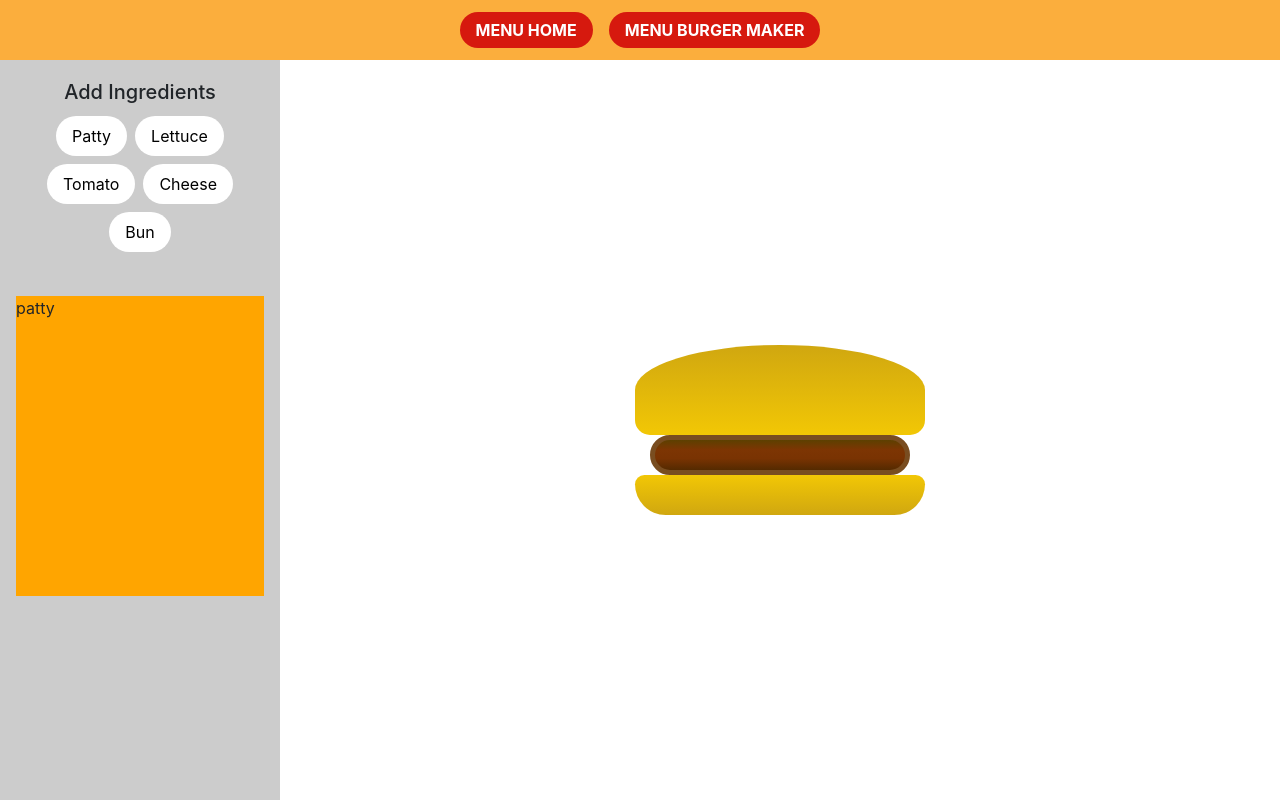
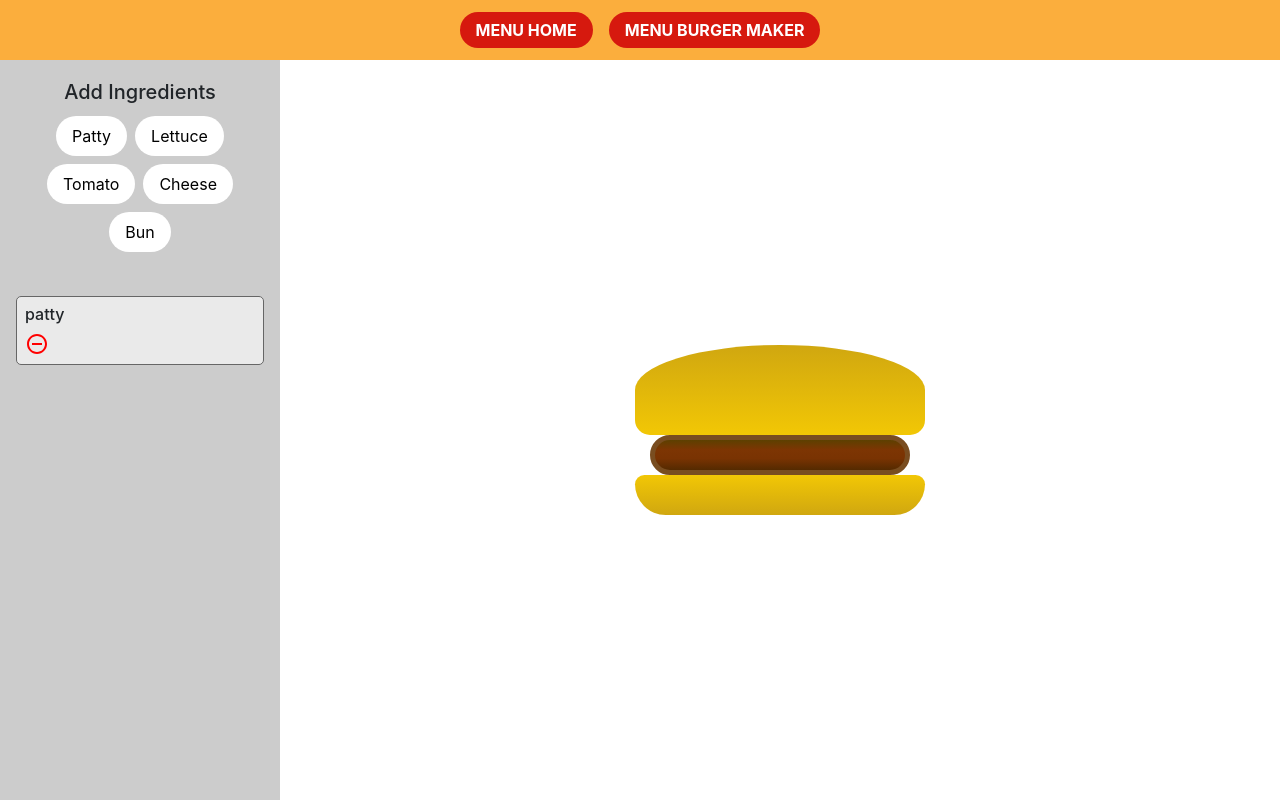
Before and after one commit to Bimzking1/burger-mini-app, a React (Create React App) app: page /burger-maker in a window 1280 px wide. Both pictures are taken after a click on the button "Patty". Built offline with nearby package versions, Linux system fonts and the light colour scheme.

Commit message:
Jumat, 1 April 2022 - Async Fixes #11

```diff
--- a/package.json
+++ b/package.json
@@ -8,6 +8,7 @@
     "@testing-library/user-event": "^13.5.0",
     "react": "^17.0.2",
     "react-dom": "^17.0.2",
+    "react-icons": "^4.3.1",
     "react-router": "^6.2.2",
     "react-router-dom": "^6.2.2",
     "react-scripts": "5.0.0",
--- a/src/Components/Burger/Controller.js
+++ b/src/Components/Burger/Controller.js
@@ -1,6 +1,7 @@
 import React from 'react'
 
 import AddButton from './AddButton'
+import MapItem from './MapItem'
 import style from './controller.module.css'
 
 const Controller = (props) => {
@@ -17,11 +18,21 @@
             </div>
         </div>
         <div className={style.ingredients_map}>
+            {/* Loop untuk membuat list ingredient sesuai dengan urutan array */}
             {props.ingredients.map( (item, index) => {
                 return (
-                    <div key={index}>
-                        {item}
-                    </div>
+                    <>
+                        {/* Merender MapItem untuk setiap item dari 'ingredients' */}
+                        <MapItem
+                            label={item}
+                            key={index}
+                            removeHandler={() => props.removeIngredientsHandler(index)}
+                            upHandler={() => props.moveUpIngredientsHandler(index)}
+                            downHandler={() => props.moveDownIngredientsHandler(index)}
+                            firstItem={ index === 0 }
+                            lastItem={ index === props.ingredients.length -1 }
+                        />
+                    </>
                 )
             })}
         </div>
--- /dev/null
+++ b/src/Components/Burger/MapItem.js
@@ -0,0 +1,21 @@
+import React from 'react'
+import { BiMinusCircle, BiChevronDownCircle, BiChevronUpCircle } from 'react-icons/bi'
+import style from './controller.module.css'
+
+const MapItem = (props) => {
+  return (
+    <div className={style.map_item}>
+        <h6>{props.label}</h6>
+        <div className={style.map_controller}>
+            {/* Icon digunakan sebagai button untuk menghapus ingredient */}
+            <BiMinusCircle onClick={props.removeHandler} className={style.remove_button}/>
+            {/* Icon digunakan sebagai button untuk menaikkan ingredient, ditampilkan bila props.firstItem = false */}
+            { !props.firstItem && <BiChevronUpCircle onClick={props.upHandler} className={style.order_button} /> }
+            {/* Icon digunakan sebagai button untuk menurunkan ingredient, ditampilkan bila props.lastItem = false */}
+            { !props.lastItem && <BiChevronDownCircle onClick={props.downHandler} className={style.order_button} /> }
+        </div>
+    </div>
+  )
+}
+
+export default MapItem
--- a/src/Components/Burger/controller.module.css
+++ b/src/Components/Burger/controller.module.css
@@ -6,7 +6,6 @@
     margin: 20px 16px;
     overflow-y: auto;
     height:300px;
-    background-color: orange;
 }
 .button_container {
     display: flex;
--- a/src/Pages/BurgerMaker.js
+++ b/src/Pages/BurgerMaker.js
@@ -6,8 +6,10 @@
 
 const BurgerMaker = () => {
 
+  // Inisiasi state 'ingredients' dan setter 'setIngredients'
   const [ingredients, setIngredients] = useState([])
 
+  // Handler untuk menambahkan ingredient
   const addIngredientsHandler = (ingredient) => {
     console.log('ini ingredient:', ingredient)
       setIngredients( prevState => {
@@ -17,6 +19,53 @@
           return newState
       })
       // console.log('ini ingredients:', ingredients)
+  }
+
+  // Handler untuk mengurangi ingredient
+  const removeIngredientsHandler = (index) => {
+    // Menjalankan setter 'setIngredients' dengan callback function
+    setIngredients( prevState => {
+      // Menduplikasi state 'ingredients' lama
+      const newState = [...prevState]
+      // Menghapus ingredient pada state 'ingredients' berdasarkan indexnya
+      newState.splice( index, 1 )
+      // Mereturn data baru untuk state 'ingredients'
+      return newState
+    })
+  }
+
+  // Handler untuk menggeser ingredient ke atas 1 tingkat
+  const moveUpIngredientsHandler = (index) => {
+    // Menjalankan setter 'setIngredients' dengan callback function
+    setIngredients ( prevState => {
+      // Menduplikasi state 'ingredients' lama
+      const newState = [...prevState]
+      // Menduplikasi item pada index sebelum index ingredient yang akan digeser keatas dan disimpan di variabel 'temp'
+      const temp = newState[index-1]
+      // Mengassign ingredient yang akan digeser ke index sebelum index saat ini
+      newState[index-1] = newState[index]
+      // Mengassign variabel 'temp' ke index saat ini
+      newState[index] = temp
+      // newState[index] = tempMereturn state baru
+      return newState
+    })
+  }
+
+  // Handler untuk menggeser ingredient ke bawah 1 tingkat
+  const moveDownIngredientsHandler = (index) => {
+    // Menjalankan setter 'setIngredients' dengan callback function
+    setIngredients ( prevState => {
+      // Menduplikasi state 'ingredients' lama
+      const newState = [...prevState]
+      // Menduplikasi item pada index sebelum index ingredient yang akan digeser kebawah dan disimpan di variabel 'temp'
+      const temp = newState[index+1]
+      // Mengassign ingredient yang akan digeser ke index sebelum index saat ini
+      newState[index+1] = newState[index]
+      // Mengassign variabel 'temp' ke index saat ini
+      newState[index] = temp
+      // newState[index] = tempMereturn state baru
+      return newState
+    })
   }
 
   return (
@@ -30,7 +79,12 @@
 
     <div className={style.burgermaker_container}>
       <div className={style.controller}>
-          <Controller ingredients={ingredients} addIngredientsHandler={addIngredientsHandler}/>
+          <Controller ingredients={ingredients}
+            addIngredientsHandler={addIngredientsHandler}
+            removeIngredientsHandler={removeIngredientsHandler}
+            moveDownIngredientsHandler={moveDownIngredientsHandler}
+            moveUpIngredientsHandler={moveUpIngredientsHandler}
+          />
       </div>
       <div className={style.burger_display}>
           <Burger ingredients={ingredients}/>
```
Also changed, not shown: 1 other file (tests, documents, lock files or other folders).
